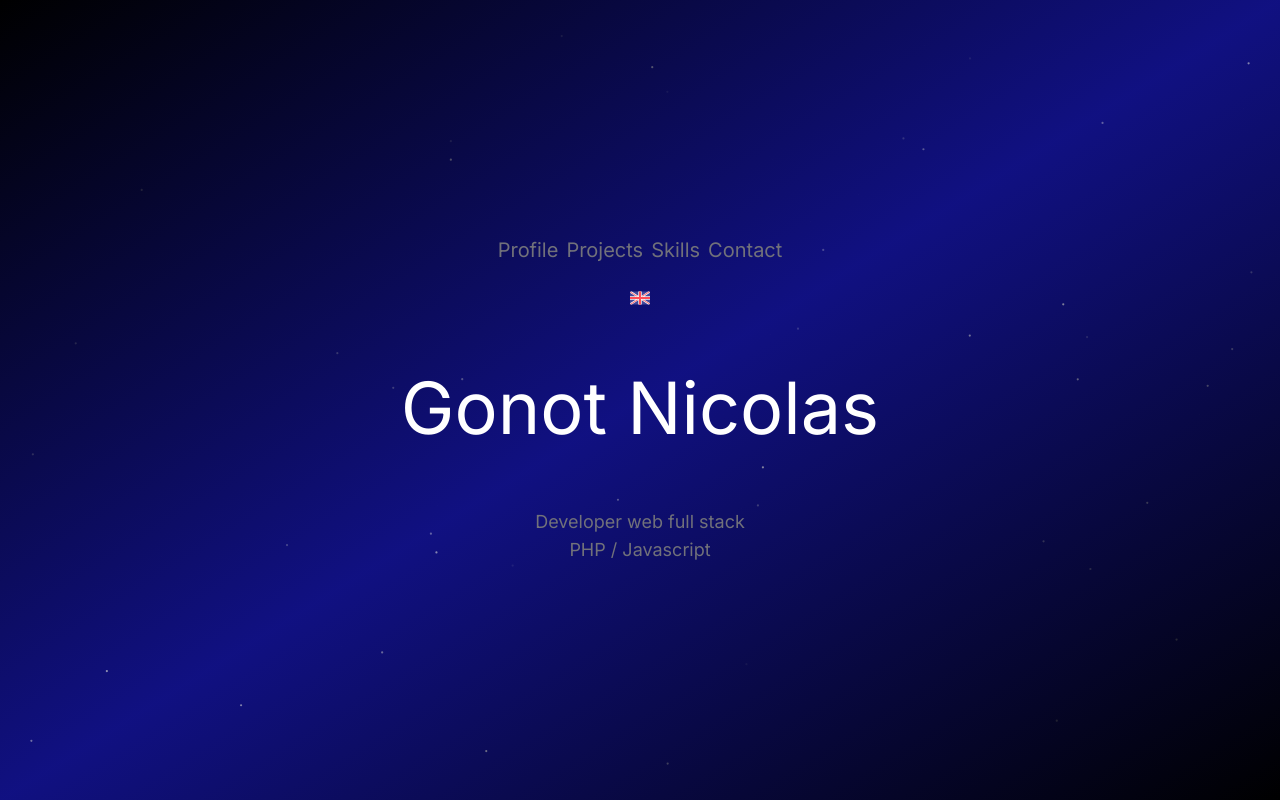
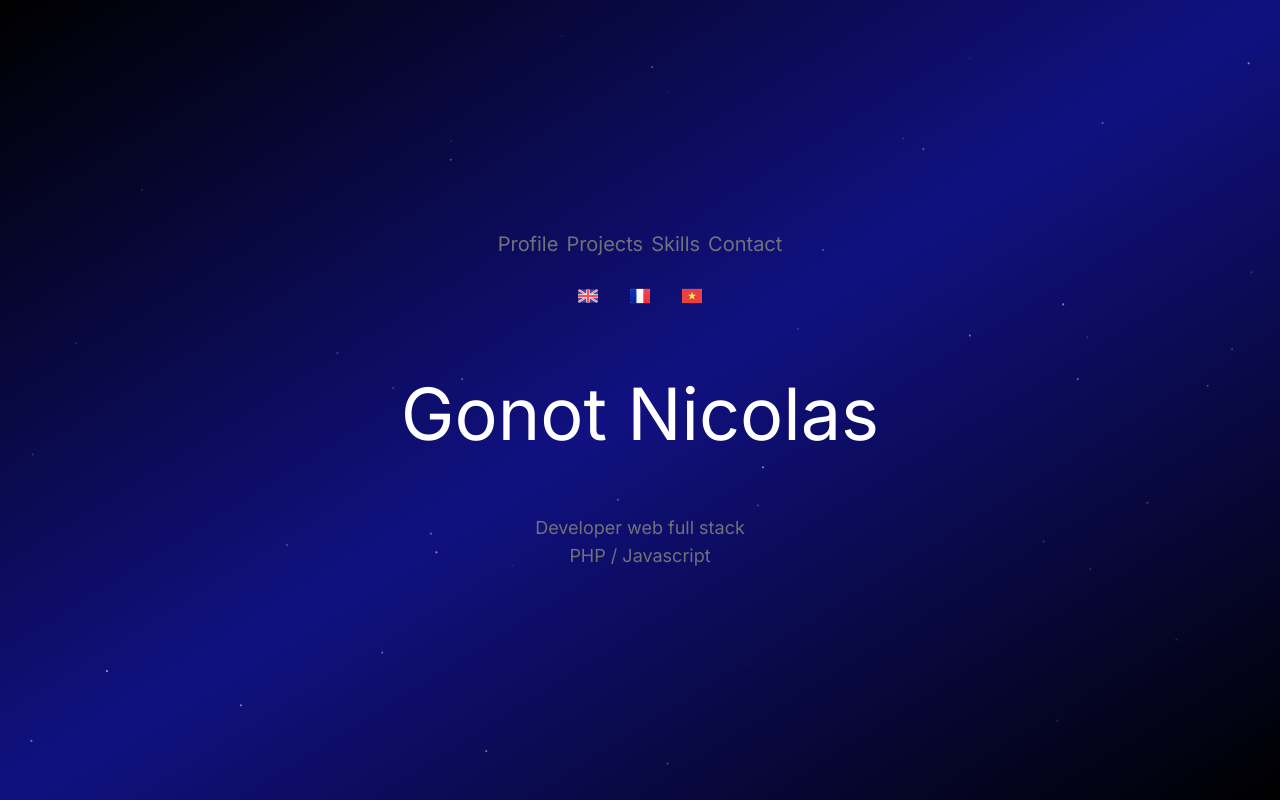
Before and after one commit to GNT-N/my-portfolio, a Next.js app: page / in a window 1280 px wide. Built offline with nearby package versions, Linux system fonts and the light colour scheme; what tw-elements would draw is missing.

Commit message:
Bug correction

```diff
--- a/src/app/components/LanguageDropDown.tsx
+++ b/src/app/components/LanguageDropDown.tsx
@@ -27,7 +27,7 @@ const LanguageDropDown: React.FC = () => {
     };
 
     return (
-        <div className="relative inline-block mt-1">
+        <div className="relative inline-block mt-0.5">
             <button
                 className="text-zinc-400 hover:text-zinc-100 rounded bg-transparent flex items-center space-x-2"
                 onClick={toggleDropdown}
--- a/src/app/components/carousel_text.tsx
+++ b/src/app/components/carousel_text.tsx
@@ -23,7 +23,7 @@ const SkillText = () => {
     return (
         <section id="skilltext">
             <div className="carrosuel_text">
-                <div className="carousel-container text-zinc-400">
+                <div className="carousel-container text-white font-bold">
                     {listItems.map((item, index) => (
                         <div
                             key={index}
--- a/src/app/globals.css
+++ b/src/app/globals.css
@@ -1,6 +1,11 @@
 @tailwind base;
 @tailwind components;
 @tailwind utilities;
+
+* {
+    margin: 0;
+    padding: 0;
+}
 
 body {
     font-family: "Inter", sans-serif;
@@ -38,14 +43,9 @@ body {
 /* Skills-bars */
 
 .skills-bars {
-    display: flex;
-    align-items: center;
-    justify-content: center;
     position: absolute;
-    width: 100%;
-    height: 100%;
-    top: 0;
-    left: 0;
+    width: auto !important;
+    /* height: auto !important; */
 }
 
 .skill-bar {
@@ -141,9 +141,9 @@ body {
 }
 
 @media (max-height: 630px) {
-    @media (orientation: landscape) {
-        .bg-gradient-to-tl {
-            height: 125vh;
+    @media screen and (orientation: landscape) {
+        .skills_page {
+            height: 135vh !important;
         }
     }
 
--- a/src/app/page.tsx
+++ b/src/app/page.tsx
@@ -4,11 +4,9 @@ import Link from "next/link";
 import i18n from "i18next";
 import Backend from "i18next-http-backend";
 import Particles from "./components/particles";
-import LanguageDropDown from "./components/LanguageDropDown";
 import { initReactI18next, useTranslation } from "react-i18next";
 
-i18n
-  .use(initReactI18next)
+i18n.use(initReactI18next)
     .use(Backend)
     .init({
         backend: {
@@ -17,6 +15,10 @@ i18n
         lng: "en",
         fallbackLng: ["en", "fr", "vn"],
     });
+
+const changeLanguage = (selectedLang: string | undefined) => {
+    i18n.changeLanguage(selectedLang);
+};
 
 const navigation = [
     { name: "Profile", href: "/profile" },
@@ -43,7 +45,36 @@ export default function Home() {
                     ))}
                 </ul>
                 <div className="flex items-center justify-center mt-5">
-          <LanguageDropDown />
+                    <button
+                        onClick={() => changeLanguage("en")}
+                        className="py-2 px-4"
+                    >
+                        <img
+                            src="/flags/flag-en.svg"
+                            alt="en"
+                            className="w-5 h-5"
+                        />
+                    </button>
+                    <button
+                        onClick={() => changeLanguage("fr")}
+                        className="py-2 px-4"
+                    >
+                        <img
+                            src="/flags/flag-fr.svg"
+                            alt="fr"
+                            className="w-5 h-5"
+                        />
+                    </button>
+                    <button
+                        onClick={() => changeLanguage("vn")}
+                        className="py-2 px-4"
+                    >
+                        <img
+                            src="/flags/flag-vn.svg"
+                            alt="vn"
+                            className="w-5 h-5"
+                        />
+                    </button>
                 </div>
             </nav>
 
@@ -58,7 +89,9 @@ export default function Home() {
 
             <div className="hidden animate-glow md:block animate-fade-right bg-gradient-to-r from-zinc-300/0 via-zinc-300/50 to-zinc-300/0" />
             <div className="my-16 text-center animate-fade-in">
-        <h2 className="text-lg text-zinc-500 ">{t("home.Description")}</h2>
+                <h2 className="text-lg text-zinc-500 ">
+                    {t("home.Description")}
+                </h2>
                 <h2 className="text-lg text-zinc-500 ">PHP / Javascript </h2>
             </div>
         </div>
--- a/src/app/skills/page.tsx
+++ b/src/app/skills/page.tsx
@@ -49,7 +49,7 @@ export default function Skills() {
     }, []);
 
     return (
-        <div className="bg-gradient-to-tl from-zinc-900/0 via-zinc-900 to-zinc-900/0 min-h-screen">
+        <div className="skills_page bg-gradient-to-tl from-zinc-900/0 via-zinc-900 to-zinc-900/0">
             <Navigation />
             <div className="flex items-center justify-center px-4 mx-auto">
                 <Grid_logos logos={logos} skillBarsRef={skillBarsRef} />
```
Lines whose indentation alone changed are shown as unchanged.
